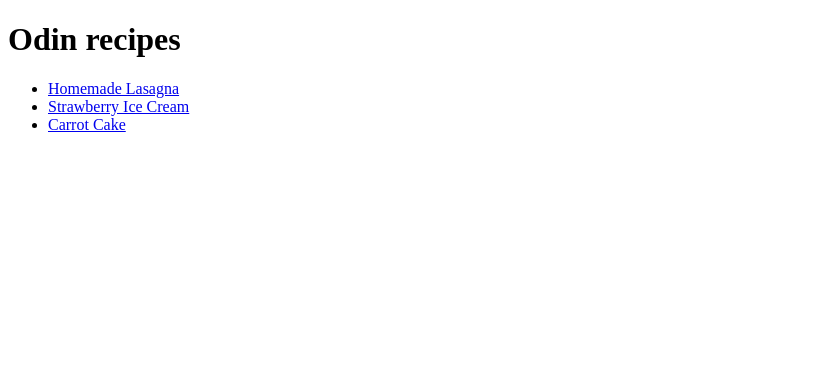
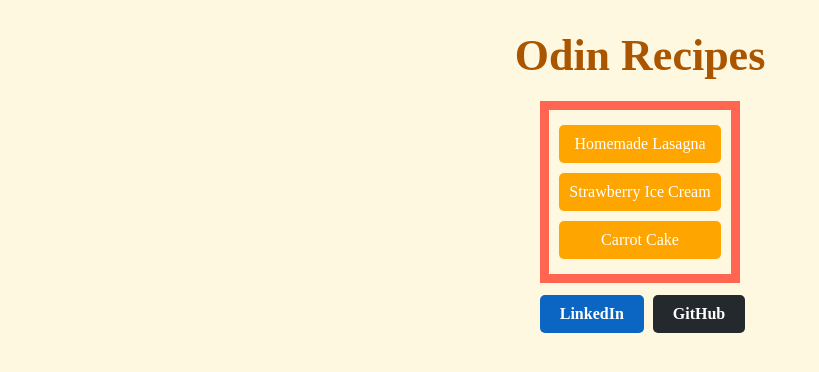
Before and after one commit to vinimoura23/odin-recipes, a plain HTML site: page index.html in a window 1280 px wide. Shown: the whole page, without its empty margins (0-819 px from the left). Drawn offline with Linux system fonts and the light colour scheme.

Commit message:
added contact buttons and css style

```diff
--- a/index.html
+++ b/index.html
@@ -3,14 +3,27 @@
 <head>
     <meta charset="UTF-8">
     <meta name="viewport" content="width=device-width, initial-scale=1.0">
+    <link rel="stylesheet" href="style.css">
     <title>Odin Recipes</title>
 </head>
 <body>
-    <h1>Odin recipes</h1>
-    <ul>
+    <h1 id="titulo">Odin Recipes</h1>
+<div class="pagina">
+    <ul class="menu">
         <li><a href="recipes/lasagna.html">Homemade Lasagna</a></li>
         <li><a href="recipes/icecream.html">Strawberry Ice Cream</a></li>
         <li><a href="recipes/cake.html">Carrot Cake</a></li>
     </ul>
+
+
+</div>
+
+<footer>
+    <div class="footer-links">
+        <a href="https://www.linkedin.com/in/viniciusmoura23/" class="linkedin" target="_blank" title="LinkedIn Profile">LinkedIn</a>
+        <a href="https://github.com/vinimoura23" class="github" target="_blank" title="GitHub Profile">GitHub</a>
+    </div>
+
+</footer>
 </body>
 </html>
--- /dev/null
+++ b/style.css
@@ -0,0 +1,78 @@
+*{
+    background-color: rgb(255, 248, 225);
+    margin: 0;
+    padding: 0;
+}
+
+#titulo{
+    text-align: center;
+    margin-top: 30px;
+    font-size: 44px;
+    color: rgb(170, 85, 0);
+}
+
+.pagina{
+    margin: 0 auto;
+    margin-top: 20px;
+    padding: 10px;
+    width: max-content;
+    border: 9px solid rgb(255, 101, 80);
+}
+
+.menu{
+    list-style: none;
+    padding: 0px;
+}
+
+.menu li{
+    padding: 5px 0;
+}
+
+.menu a{
+    padding: 10px;
+    display: block;
+    text-decoration: none;
+    text-align: center;
+    color: rgb(255, 255, 255);
+    border-radius: 5px;
+    background-color: rgb(255, 165, 0);
+}
+
+.menu a:hover{
+    color: rgb(255, 255, 255);
+    background-color: rgb(200, 85, 0);
+    transition: all 0.92s;
+}
+
+footer{
+    background-color: transparent;
+    padding: 12px;
+    text-align: center;
+}
+
+
+.footer-links a {
+    display: inline-block;
+    padding: 10px 20px;
+    margin-left: 5px;
+    border-radius: 5px;
+    text-decoration: none;
+    font-weight: bold;
+    color: white;
+    transition: background-color 0.3s ease-in-out;
+}
+.linkedin {
+    background-color: rgb(10, 102, 194);
+}
+
+.linkedin:hover {
+    background-color: rgb(8, 80, 160);
+}
+
+.github {
+    background-color: rgb(36, 41, 46);
+}
+
+.github:hover {
+    background-color: rgb(24, 26, 27);
+}
```
